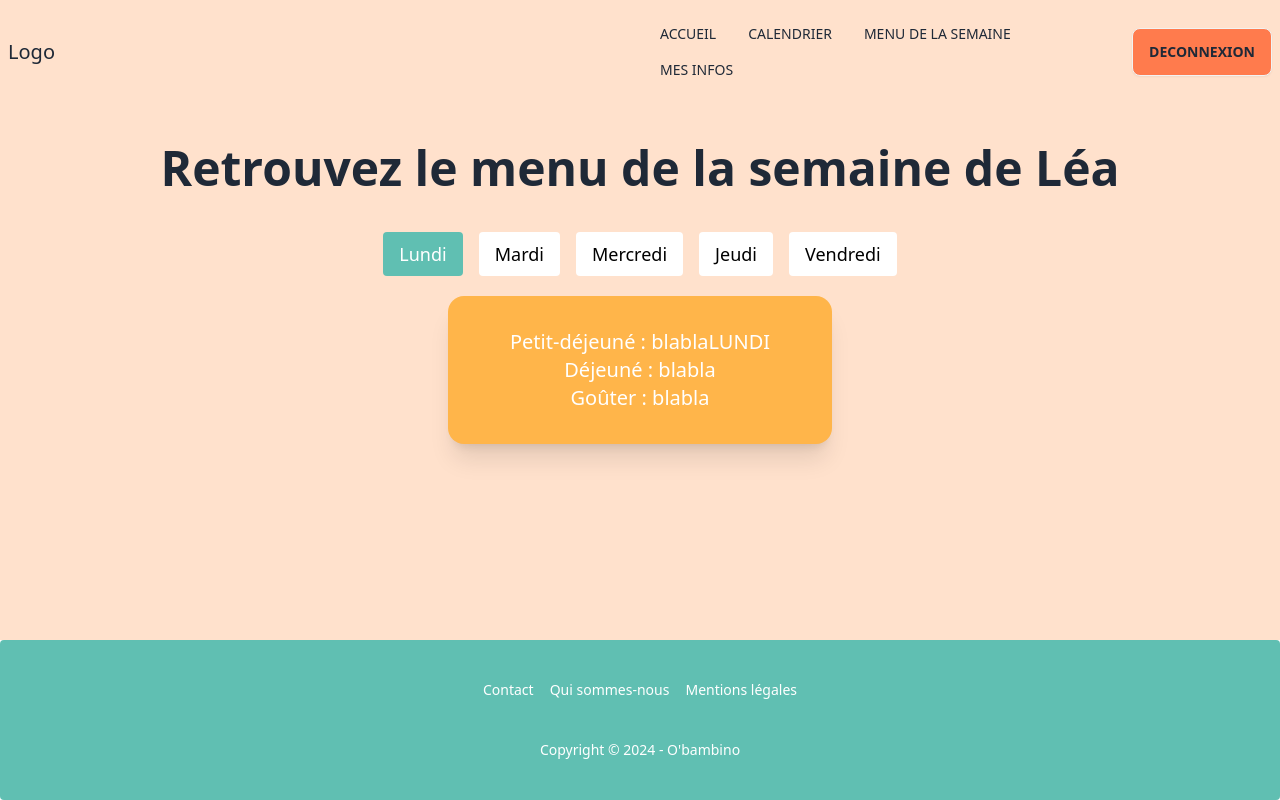
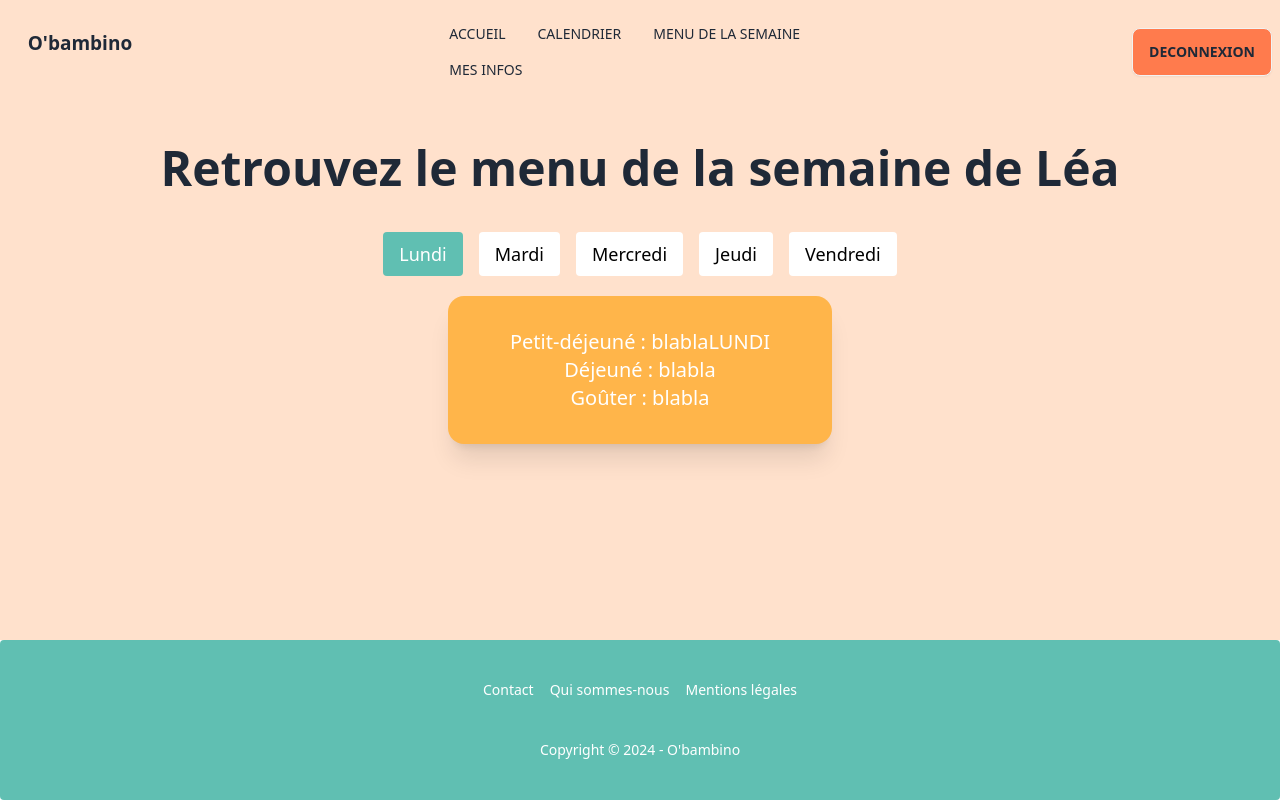
Before and after one commit to MennelSari/Obambino, a React (Vite) app: page /meals in a window 1280 px wide. Built offline with nearby package versions, Linux system fonts and the light colour scheme.

Commit message:
routes mealspage added

```diff
--- a/src/components/Footer.tsx
+++ b/src/components/Footer.tsx
@@ -1,7 +1,7 @@
 
 const Footer = () => {
   return (
-    <div>
+
       <footer className="footer footer-center p-10 bg-[#60BFB2] text-base-content rounded">
   <nav className="grid grid-flow-col gap-4">
     <a className="link text-white link-hover">Contact</a>
@@ -13,7 +13,7 @@ const Footer = () => {
     <p className="text-white">Copyright © 2024 - O'bambino </p>
   </aside>
 </footer>
-    </div>
+
   )
 }
 
--- a/src/components/HeaderParent.tsx
+++ b/src/components/HeaderParent.tsx
@@ -3,34 +3,39 @@ import {Link} from 'react-router-dom';
 export default function HeaderParent() {
   return (
 
-        <div>
-        <div className="navbar bg-[#FFE1CC]">
+
+    <div className="navbar bg-[#FFE1CC]">
   <div className="navbar-start">
     <div className="dropdown">
       <div tabIndex={0} role="button" className="btn btn-ghost lg:hidden">
         <svg xmlns="http://www.w3.org/2000/svg" className="h-5 w-5" fill="none" viewBox="0 0 24 24" stroke="currentColor"><path strokeLinecap="round" strokeLinejoin="round" strokeWidth="2" d="M4 6h16M4 12h8m-8 6h16" /></svg>
       </div>
+      {/* Mobile menu */}
       <ul tabIndex={0} className="menu menu-sm dropdown-content mt-3 z-[1] p-2 shadow bg-base-100 rounded-box w-52">
-        <li> <Link to="/">ACCUEIL</Link></li>
+        <li><Link to="/parent">ACCUEIL</Link></li>
+        <li><Link to="/calendrier">CALENDRIER</Link> </li>
+        <li> <Link to="/menu">MENU DE LA SEMAINE</Link> </li>
+        <li> <Link to="/info">MES INFOS</Link> </li>
 
       </ul>
     </div>
+    <a className="btn btn-ghost text-xl hidden md:block">O'bambino</a>
+  </div>
+  {/* Desktop menu */}
+  <div className="navbar-end hidden lg:flex">
+    <ul className="menu menu-horizontal px-1">
+      <li><Link to="/parent">ACCUEIL</Link></li>
+      <li><Link to="/calendrier">CALENDRIER</Link> </li>
+      <li> <Link to="/meals">MENU DE LA SEMAINE</Link> </li>
+      <li> <Link to="/info">MES INFOS</Link> </li>
 
-    <p className="text-xl">Logo</p>
+    </ul>
   </div>
+  <div className="navbar-end">
 
-  <div className="navbar-end">
-  <ul className="menu menu-horizontal px-1 font-raleway">
-       <li><Link to="/">ACCUEIL</Link></li>
-       <li><Link to="/calendrier">CALENDRIER</Link> </li>
-       <li> <Link to="/menu">MENU DE LA SEMAINE</Link> </li>
-       <li> <Link to="/info">MES INFOS</Link> </li>
-    </ul>
-    <Link to="#" className="btn bg-[#FF7B4D]">DECONNEXION</Link>
-
+  <Link to="/#" className="btn bg-[#FF7B4D]">DECONNEXION</Link>
   </div>
 </div>
-    </div>
 
   )
 }
--- a/src/components/HeroParent.tsx
+++ b/src/components/HeroParent.tsx
@@ -2,7 +2,7 @@ import Balloon from '../assets/Balloon.png';
 
 const HeroParent = () => {
   return (
-    <div>
+
         <div className="hero min-h-screen bg-[#FFE1CC]">
   <div className="hero-content flex-col lg:flex-row-reverse">
     <img src={Balloon} className="max-w-sm rounded-lg" />
@@ -16,7 +16,7 @@ const HeroParent = () => {
         </div>
     </div>
   </div>
-</div>
+
 
   )
 }
--- a/src/components/HomeParent.tsx
+++ b/src/components/HomeParent.tsx
@@ -1,13 +1,15 @@
 import HeaderParent from './HeaderParent';
 import HeroParent from './HeroParent';
 import ParentsCard from './ParentsCard';
+import Footer from './Footer';
 //Composant qui affiche la page d'accueil pour le parent connecté
 const HomeParent = () => {
   return (
-    <div>
+    <div className="bg-[#FFE1CC] min-h-screen min-w-screen">
       <HeaderParent />
       <HeroParent />
       <ParentsCard />
+      <Footer />
     </div>
   )
 }
--- a/src/components/HomePublic.tsx
+++ b/src/components/HomePublic.tsx
@@ -9,7 +9,6 @@ const Home = () => {
     <div className="bg-[#FFE1CC] min-h-screen min-w-screen">
       <HeaderPublic />
       <HeroPublic />
-
       <Reviews />
       <Footer />
     </div>
--- a/src/components/ParentsCard.tsx
+++ b/src/components/ParentsCard.tsx
@@ -1,10 +1,11 @@
 import Meal from '../assets/meal.png';
 import Info from '../assets/unnamed.png';
 import Calendar from '../assets/calendar.png';
+import {Link} from 'react-router-dom';
 
 const ParentsCard = () => {
     return (
-      <div>
+
         <section className="flex items-center bg-[#FFE1CC] lg:h-screen dark:bg-gray-800 font-poppins">
           <div className="max-w-6xl px-4 mx-auto">
               <div className="grid gap-10 text-start md:grid-cols-3">
@@ -16,7 +17,7 @@ const ParentsCard = () => {
                             Lorem ipsum dolor sit amet eos adipisci, consectetur adipisicing elit sed ut
                             perspiciatis unde omnis.
                         </p>
-
+                        <Link to="/meals">
                         <button
                                 type="button"
                                 className="inline-block rounded bg-[#FF7B4D] px-6 pb-2 pt-2.5 text-xs font-medium uppercase leading-normal text-white transition duration-150 ease-in-out hover:bg-primary-600 focus:bg-primary-600  focus:outline-none focus:ring-0 active:bg-primary-700  dark:shadow-[0_4px_9px_-4px_rgba(59,113,202,0.5)] dark:hover:shadow-[0_8px_9px_-4px_rgba(59,113,202,0.2),0_4px_18px_0_rgba(59,113,202,0.1)] dark:active:shadow-[0_8px_9px_-4px_rgba(59,113,202,0.2),0_4px_18px_0_rgba(59,113,202,0.1)]"
@@ -24,6 +25,7 @@ const ParentsCard = () => {
                                 data-te-ripple-color="light">
                                 En savoir plus
                         </button>
+                        </Link>
                     </div>
                     <div
                       className="relative p-8 mb-6 bg-[#332623] border border-gray-100 shadow dark:border-gray-700 md:mb-0 dark:bg-gray-700 rounded-lg">
@@ -64,6 +66,6 @@ const ParentsCard = () => {
             </div>
 
         </section>
-      </div>)
+     )
     }
 export default ParentsCard;
```
